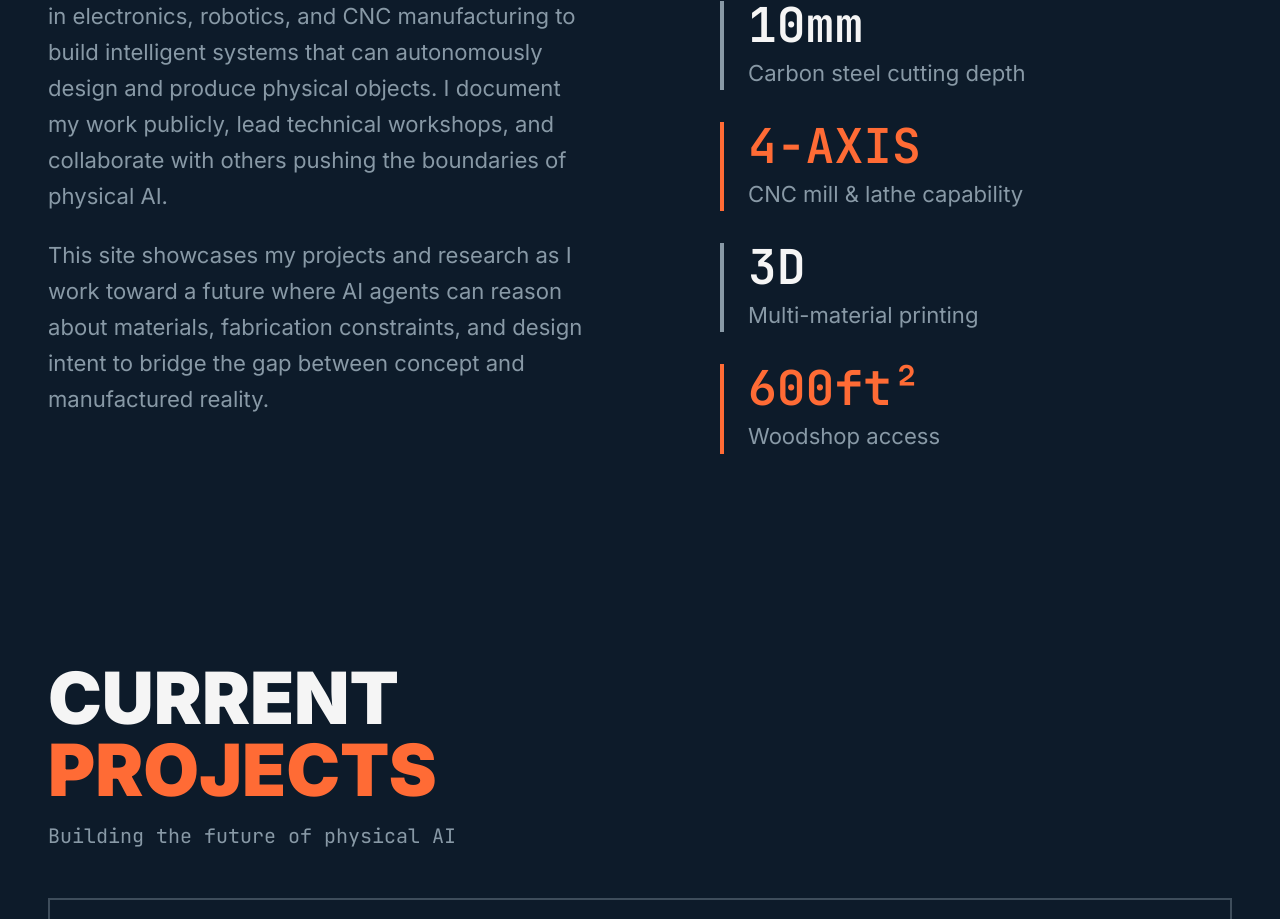
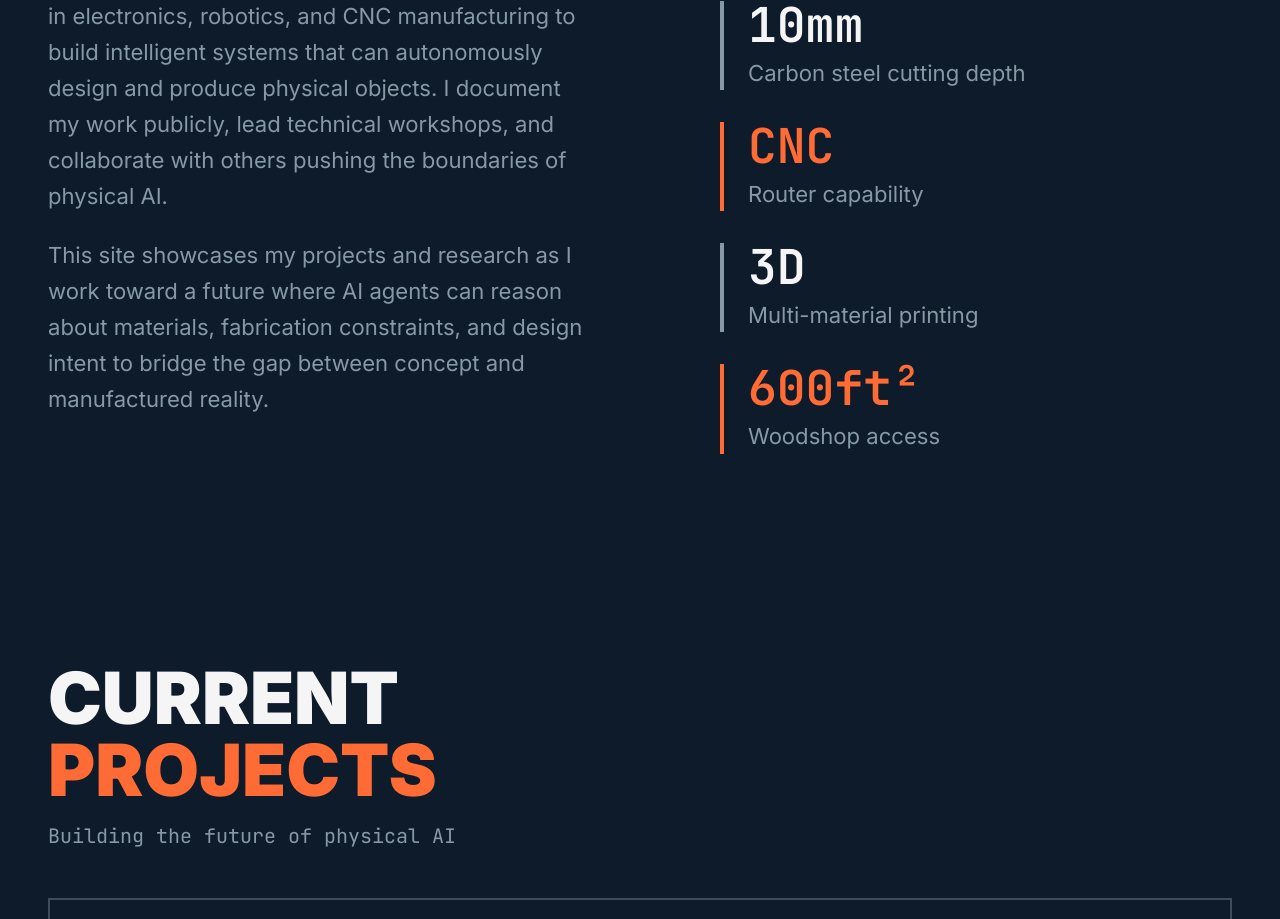
Before and after one commit to sharonxu/breaking-cad, a React (Vite) app: page / in a window 1280 px wide. Shown: the part 1400-2319 px from the top of the page. Built offline with nearby package versions, Linux system fonts and the light colour scheme.

Commit message:
Change mill & lathe to CNC router

```diff
--- a/src/components/About.jsx
+++ b/src/components/About.jsx
@@ -62,8 +62,8 @@ function About({ scrollY }) {
               <div className="text-steel">Carbon steel cutting depth</div>
             </div>
             <div className="border-l-4 border-machine-orange pl-6">
-              <div className="text-3xl md:text-5xl font-black font-mono mb-2 text-machine-orange">4-AXIS</div>
-              <div className="text-steel">CNC mill & lathe capability</div>
+              <div className="text-3xl md:text-5xl font-black font-mono mb-2 text-machine-orange">CNC</div>
+              <div className="text-steel">Router capability</div>
             </div>
             <div className="border-l-4 border-steel pl-6">
               <div className="text-3xl md:text-5xl font-black font-mono mb-2">3D</div>
```
Also changed, not shown: 3 other files (tests, documents, lock files or other folders).
